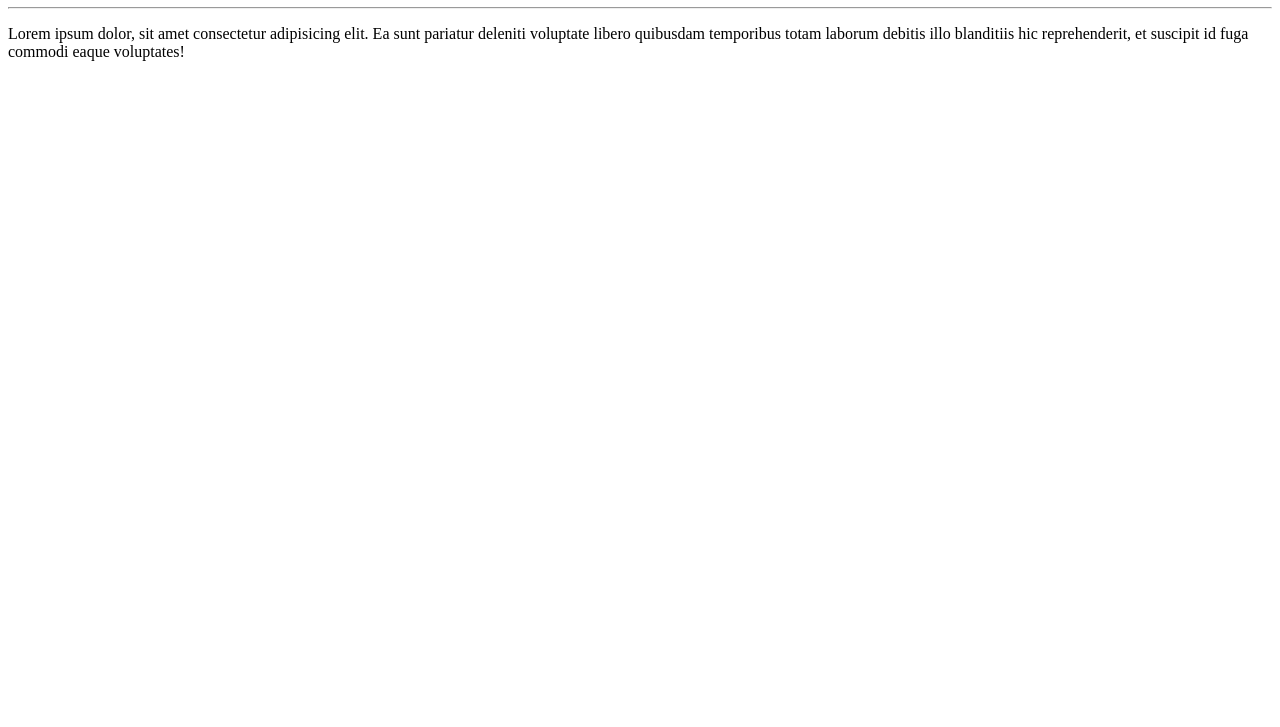
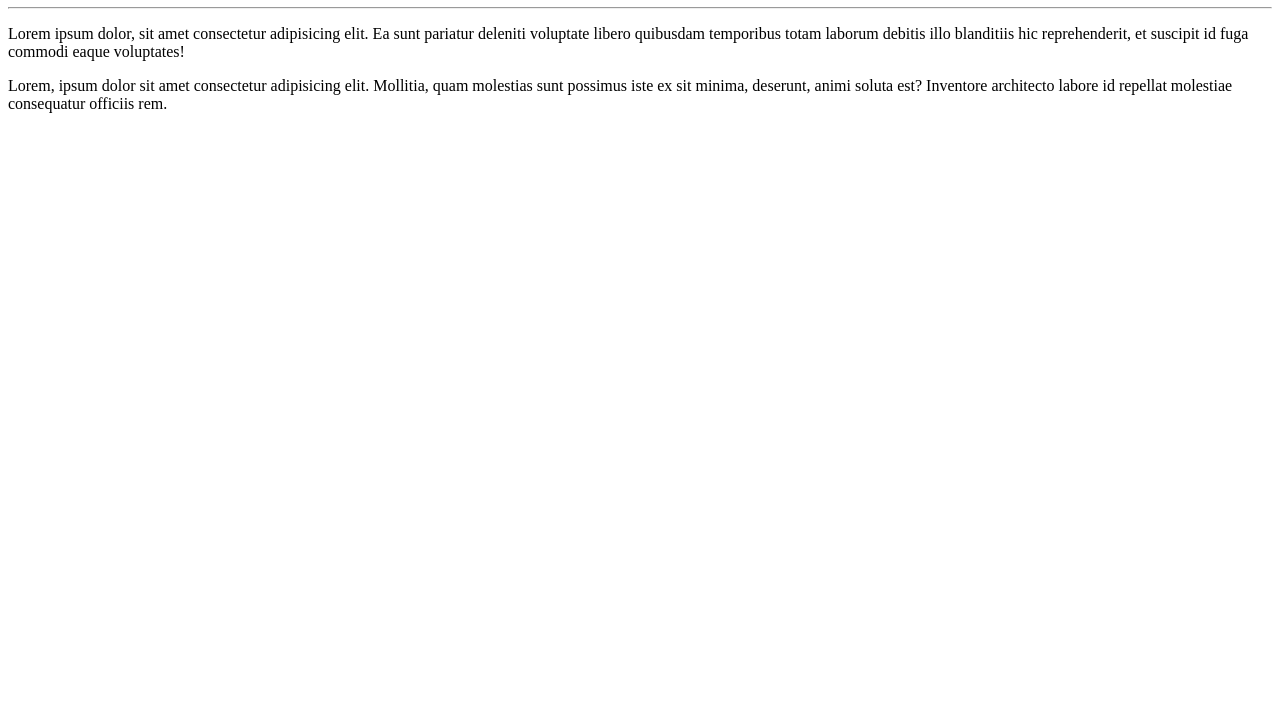
Before and after one commit to calebe-espinosa/Ola-Mundo, a plain HTML site: page site-exemplo/index.html in a window 1280 px wide. Shown: the part 73-800 px from the top of the page. Drawn offline with Linux system fonts and the light colour scheme.

Commit message:
Adicionei um paragrafo

```diff
--- a/site-exemplo/index.html
+++ b/site-exemplo/index.html
@@ -9,5 +9,6 @@
     <H1>Olá, mundo!</H1>
     <hr>
     <p>Lorem ipsum dolor, sit amet consectetur adipisicing elit. Ea sunt pariatur deleniti voluptate libero quibusdam temporibus totam laborum debitis illo blanditiis hic reprehenderit, et suscipit id fuga commodi eaque voluptates!</p>
+    <p>Lorem, ipsum dolor sit amet consectetur adipisicing elit. Mollitia, quam molestias sunt possimus iste ex sit minima, deserunt, animi soluta est? Inventore architecto labore id repellat molestiae consequatur officiis rem.</p>
 </body>
 </html>
```
